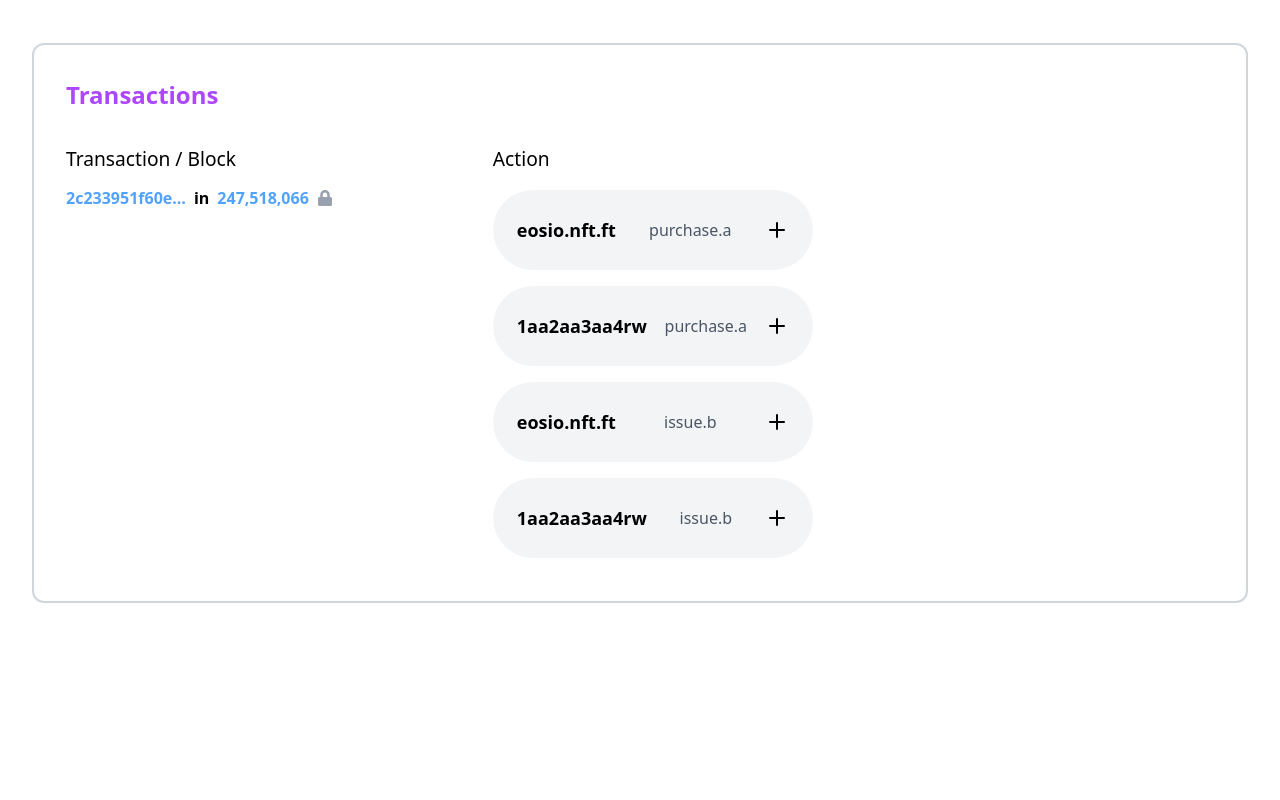
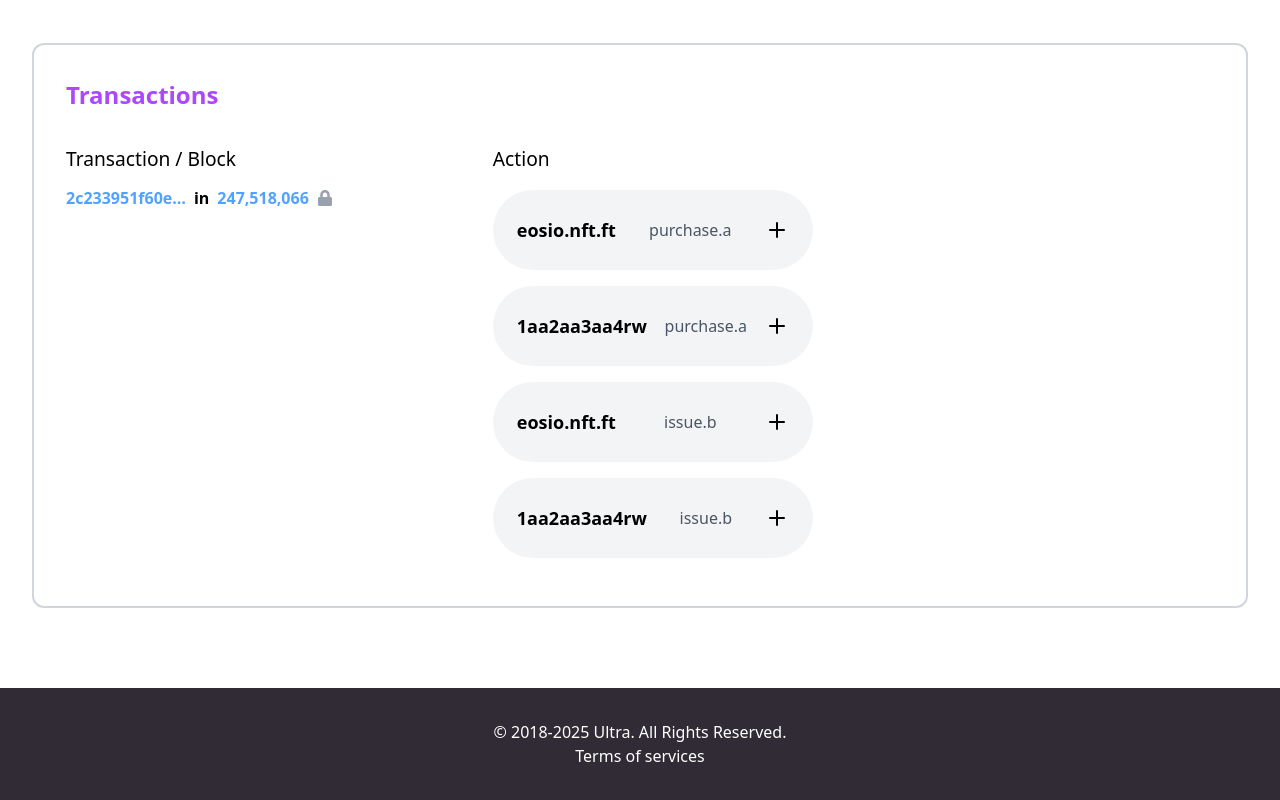
Before and after one commit to grzdev/ultra-testnet, a Next.js app: page / in a window 1280 px wide. Shown: the part 638-1438 px from the top of the page. Before the commit the page ends 1289 px from the top, so only its background shows below. Built offline with nearby package versions, Linux system fonts and the light colour scheme.

Commit message:
feat: footer

```diff
--- a/app/page.tsx
+++ b/app/page.tsx
@@ -126,7 +126,7 @@ export default function Home() {
 
       {/* transactions */}
       <div className="px-[1rem] md:px-[2rem]">
-        <div className="w-full p-[2rem] h-[40rem] md:h-[35rem] border-2 border-gray-300 rounded-xl">
+        <div className="w-full p-[2rem] maxH-[42rem] md:maxH-[35rem] border-2 border-gray-300 rounded-xl">
           <h1 className="text-[1.1rem] text-purple-500 cursor-pointer md:text-[1.5rem] flex flex-row items-center gap-[0.5rem] font-semibold md:font-bold">
             Transactions
           </h1>
--- a/components/Footer.tsx
+++ b/components/Footer.tsx
@@ -1,7 +1,12 @@
 import React from 'react'
 
 function Footer() {
-  return <div className="mt-[3rem]"></div>
+  return (
+    <div className="mt-[5rem] bottom-0 bg-[#302B35] h-[7rem] flex justify-center items-center flex-col text-white">
+      <h1>© 2018-2025 Ultra. All Rights Reserved.</h1>
+      <h1 className="cursor-pointer">Terms of services</h1>
+    </div>
+  )
 }
 
 export default Footer
--- a/components/Permissions.tsx
+++ b/components/Permissions.tsx
@@ -27,7 +27,7 @@ function Permissions() {
           isPermissionsOpen ? 'max-h-[500px] opacity-100' : 'max-h-0 opacity-0'
         }`}
       >
-        <div className="p-2 md:p-4 bg-gray-100 rounded-lg mt-[0.6rem] md:mt-[1rem]">
+        <div className="px-2 md:px-6 py-6 md:py-8 bg-gray-100 rounded-lg mt-[0.6rem] md:mt-[1rem]">
           <div className="w-[20rem] md:w-[50rem] h-[6rem] md:h-[4rem] text-[0.8rem] md:text-[1.1rem] font-semibold flex flex-col md:flex-row gap-[0.5rem] md:gap-[1rem] px-[0.5rem] md:px-[2rem] bg-white rounded-lg shadow-md flex justify-center md:justify-start items-start md:items-center">
             <h1 className="mr-[0] md:mr-[2rem]">owner</h1>
             <h1>+1/1</h1>
```
